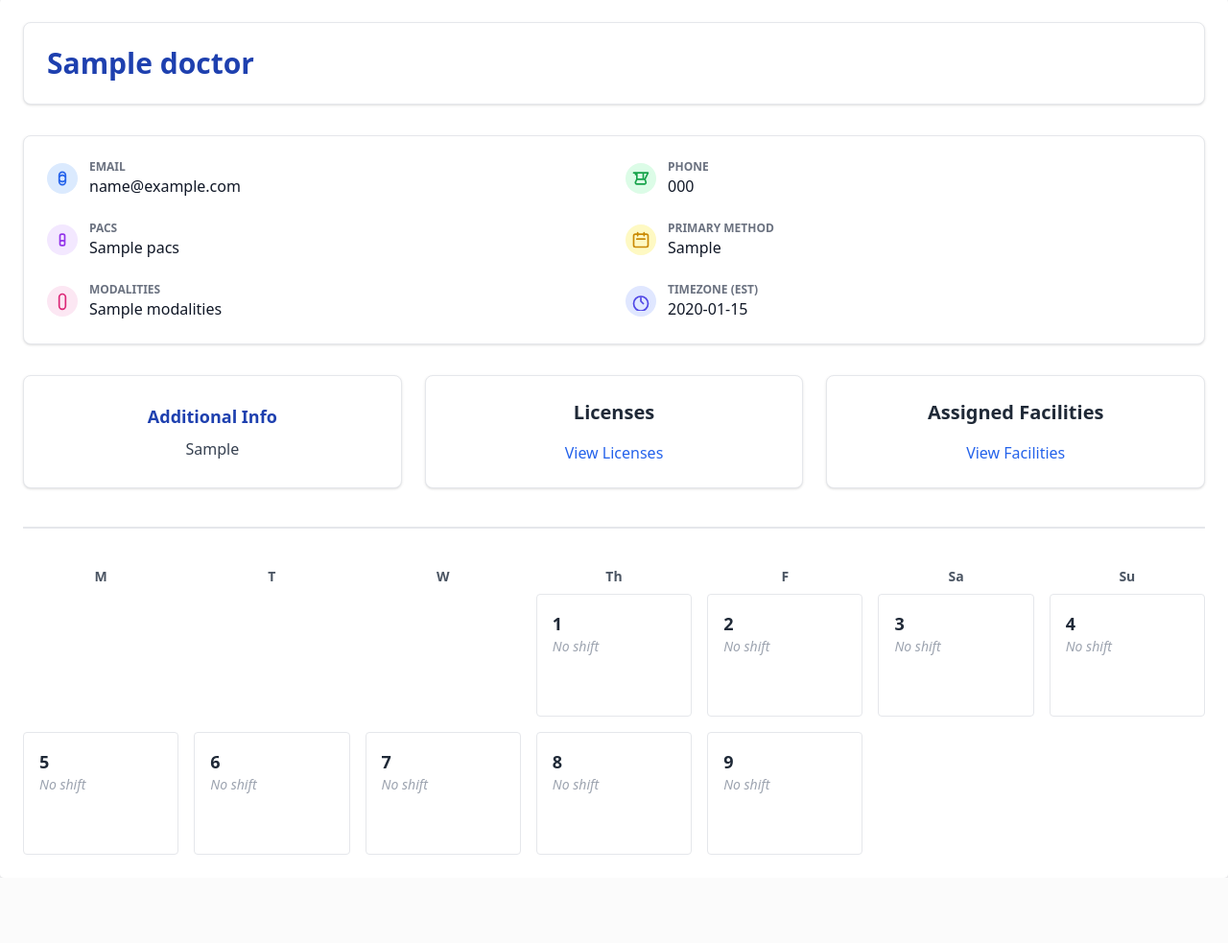
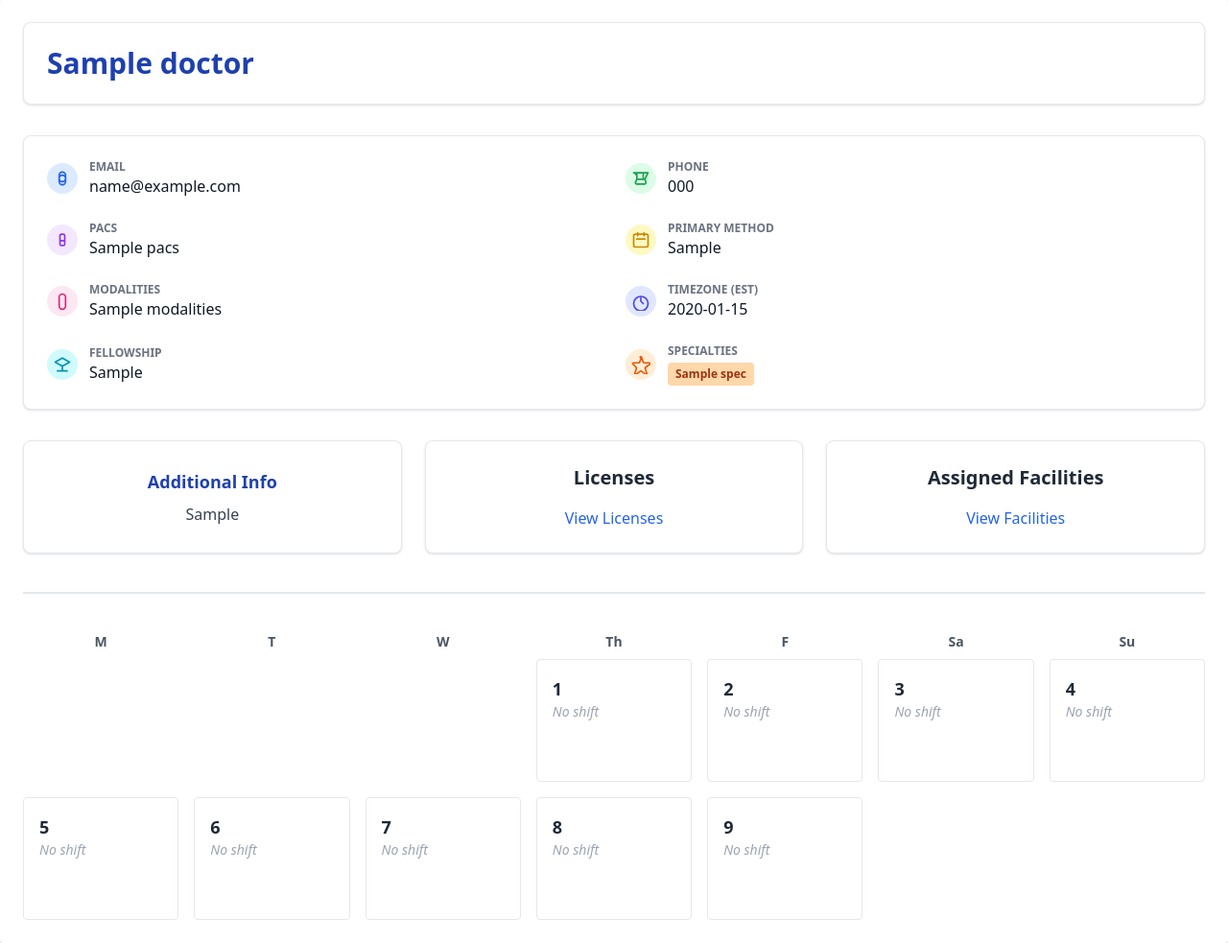
Before and after one commit to acozy03/RadmappingPlus, a Flask app: template RadMapping+/app/templates/doctor_profile.html in a window 1280 px wide. Shown: the part 33-1016 px from the top of the page at 96% size. Before the commit the page ends 948 px from the top, so only its background shows below. Run offline with Flask 3, Linux system fonts and the light colour scheme; the template is opened without the code that fills it: most values are stand-ins (such as "Sample title", 1, 10 or a date in 2020); parts of the project's set-up code (start-up, migrations or seed data) failed here and were passed over; some libraries are stand-ins or nearby versions.

Commit message:
Doctor Profile
Shows fellowship and specialties now

```diff
--- a/RadMapping+/app/templates/doctor_profile.html
+++ b/RadMapping+/app/templates/doctor_profile.html
@@ -82,6 +82,34 @@
           <div class="text-base font-medium text-gray-900">{{ doctor.timezone or "—" }}</div>
         </div>
       </div>
+      {% if doctor_specialty %}
+      <div class="flex items-center space-x-3">
+        <span class="inline-flex items-center justify-center w-8 h-8 bg-cyan-100 text-cyan-600 rounded-full">
+          <!-- Graduation cap icon for Fellowship -->
+          <svg xmlns="http://www.w3.org/2000/svg" class="h-5 w-5" fill="none" viewBox="0 0 24 24" stroke="currentColor"><path stroke-linecap="round" stroke-linejoin="round" stroke-width="2" d="M12 14l9-5-9-5-9 5 9 5zm0 0v6m0 0H6m6 0h6" /></svg>
+        </span>
+        <div>
+          <div class="text-xs text-gray-500 font-semibold uppercase">Fellowship</div>
+          <div class="text-base font-medium text-gray-900">{{ doctor_specialty }}</div>
+        </div>
+      </div>
+      {% endif %}
+      {% if doctor_specialties and doctor_specialties|length > 0 %}
+      <div class="flex items-center space-x-3">
+        <span class="inline-flex items-center justify-center w-8 h-8 bg-orange-100 text-orange-600 rounded-full">
+          <!-- Star icon for Specialties -->
+          <svg xmlns="http://www.w3.org/2000/svg" class="h-5 w-5" fill="none" viewBox="0 0 24 24" stroke="currentColor"><path stroke-linecap="round" stroke-linejoin="round" stroke-width="2" d="M11.049 2.927c.3-.921 1.603-.921 1.902 0l2.036 6.29a1 1 0 00.95.69h6.631c.969 0 1.371 1.24.588 1.81l-5.37 3.905a1 1 0 00-.364 1.118l2.036 6.29c.3.921-.755 1.688-1.54 1.118l-5.37-3.905a1 1 0 00-1.176 0l-5.37 3.905c-.784.57-1.838-.197-1.54-1.118l2.036-6.29a1 1 0 00-.364-1.118L2.342 11.717c-.783-.57-.38-1.81.588-1.81h6.631a1 1 0 00.95-.69l2.036-6.29z" /></svg>
+        </span>
+        <div>
+          <div class="text-xs text-gray-500 font-semibold uppercase">Specialties</div>
+          <div class="flex flex-wrap gap-2 mt-1">
+            {% for spec in doctor_specialties %}
+              <span class="inline-block bg-orange-200 text-orange-800 px-2 py-1 rounded text-xs font-semibold">{{ spec.name }}</span>
+            {% endfor %}
+          </div>
+        </div>
+      </div>
+      {% endif %}
     </div>
   </div>
 
```
Also changed, not shown: RadMapping+/app/dashboard/routes.py (+18 -1 lines).
